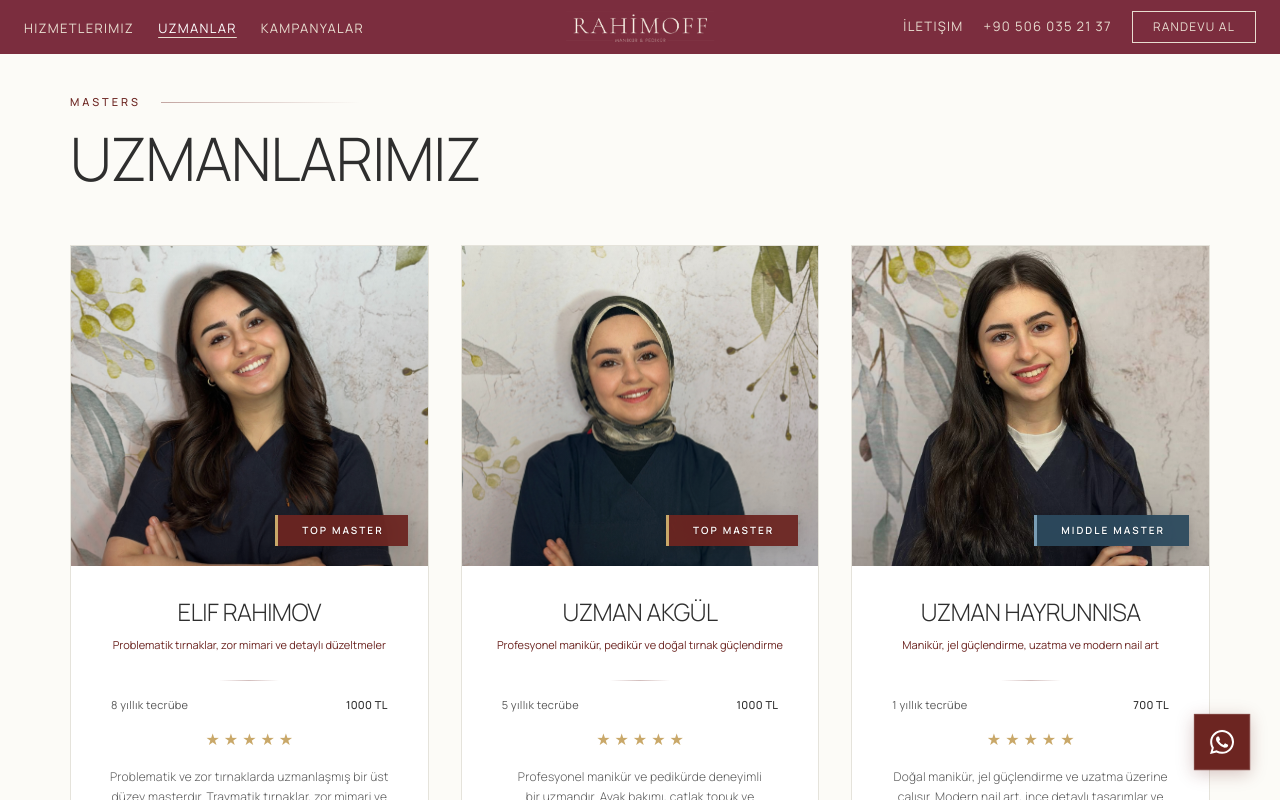
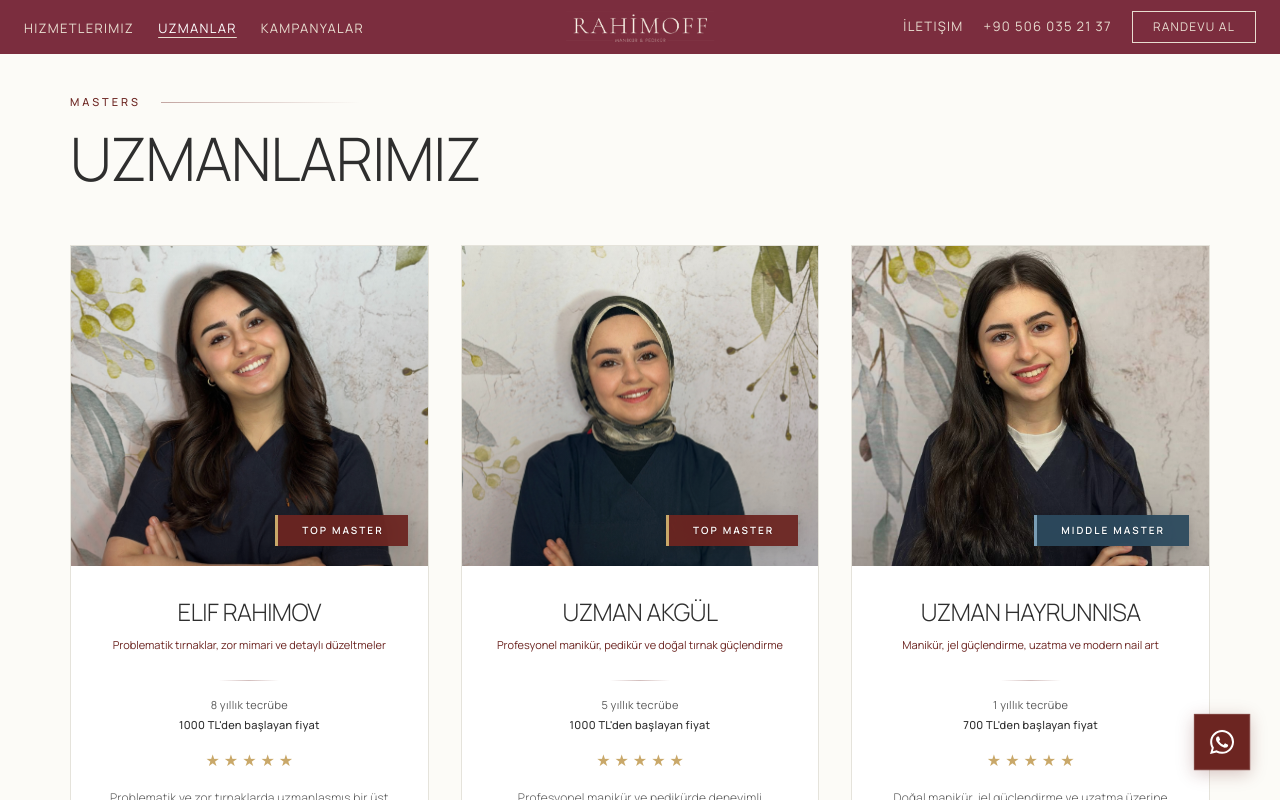
Before and after one commit to ruslanrahimov/rahimoff-nail-studio-react-app, a React (Vite) app: page /masters in a window 1280 px wide. Shown: the top 800 px of the page. Built offline with nearby package versions, Linux system fonts and the light colour scheme.

Commit message:
show starting price phrase on master cards, center meta block

```diff
--- a/src/components/MasterCard.css
+++ b/src/components/MasterCard.css
@@ -184,9 +184,9 @@
 /* Experience & Price */
 .master-card-meta {
   display: flex;
-  justify-content: space-between;
+  flex-direction: column;
   align-items: center;
-  gap: 16px;
+  gap: 4px;
   margin-bottom: 14px;
   padding: 0 10px;
 }
--- a/src/components/MasterCard.jsx
+++ b/src/components/MasterCard.jsx
@@ -111,7 +111,7 @@ const MasterCard = ({
         {/* Experience & Price */}
         <div className="master-card-meta">
           <span className="master-card-experience">{experience}</span>
-          <span className="master-card-price">{priceLevel}</span>
+          <span className="master-card-price">{priceLevel}'den başlayan fiyat</span>
         </div>
 
         {/* Rating */}
```
